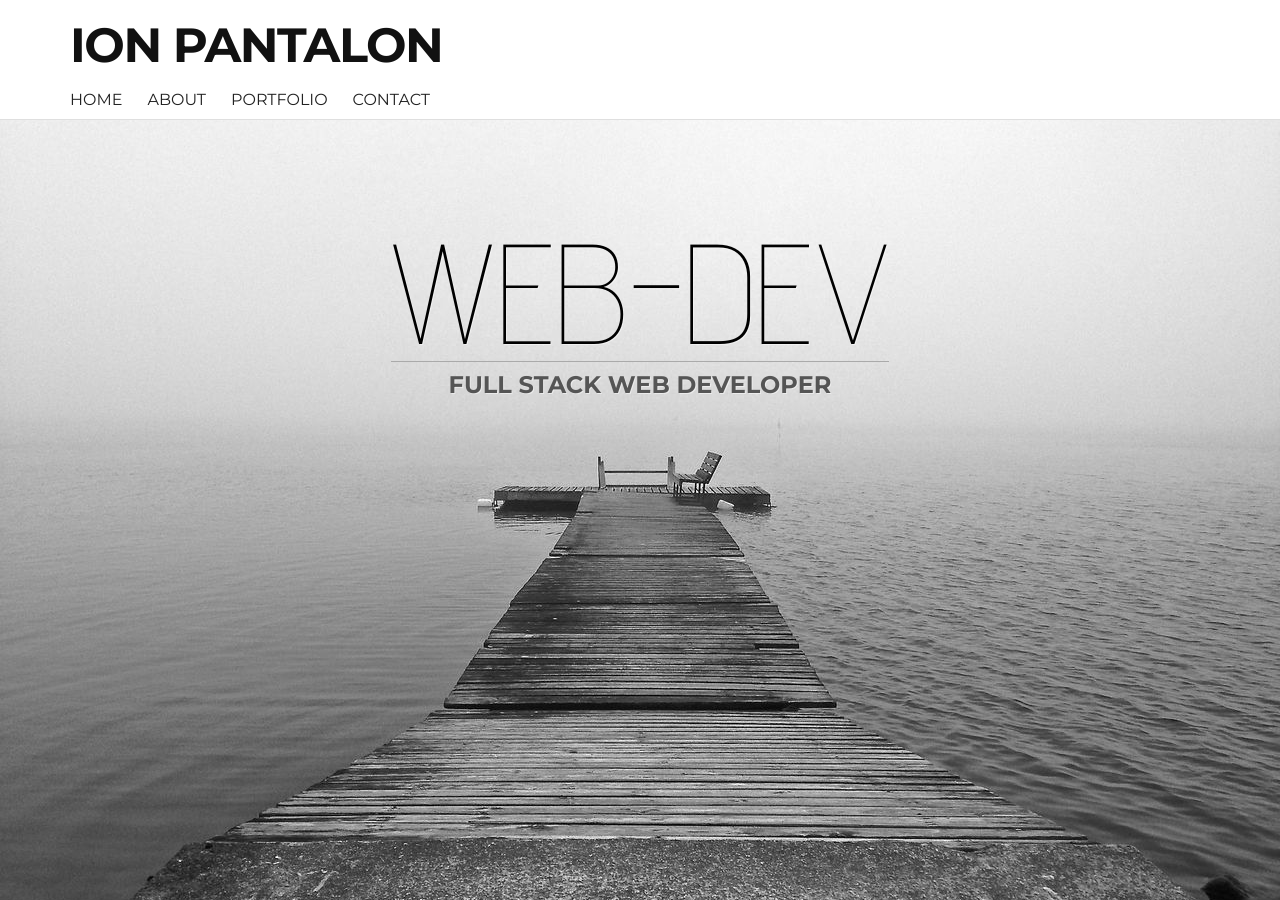
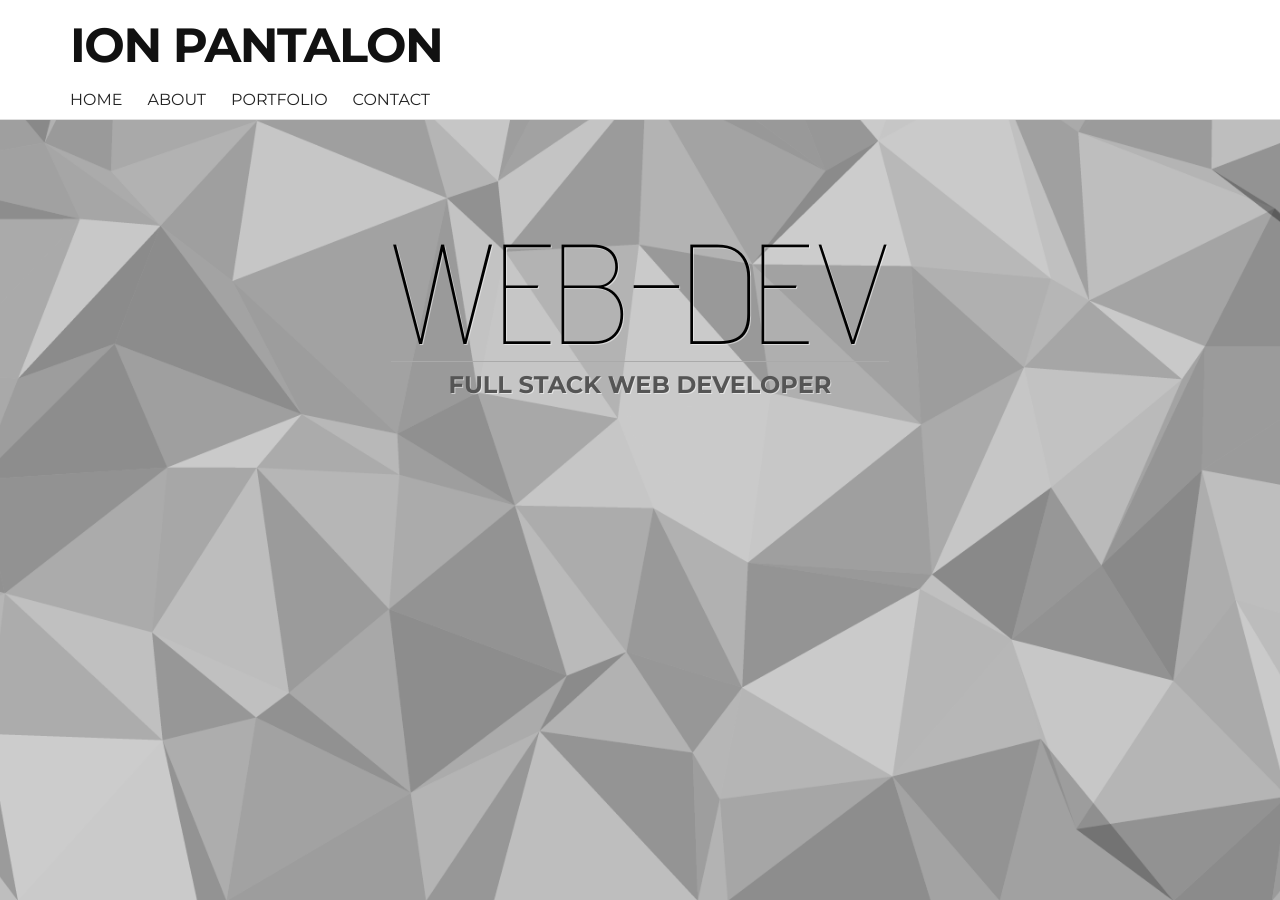
Before and after one commit to ionp-dev/dotfiles, a Jekyll site: the page built from index.html, in a window 1280 px wide and 900 px high. Built offline with Jekyll 4.4.1, drawn with Linux system fonts in a browser that asks for light colours; nearby versions of some CDN libraries; the list of posts is cut into pages by our own code.

Commit message:
Update _zipline.scss

```diff
--- a/_sass/_zipline.scss
+++ b/_sass/_zipline.scss
@@ -58,7 +58,8 @@ h1, h2, h3, h4, h5, h6 { font-family: 'Montserrat', serif; font-weight: 700; col
 
 /*--- HOME ---*/
 #home {
-  background: url('/assets/img/theme/fog_1005445_1920.jpg') no-repeat center center fixed;
+  /*background: url('/assets/img/theme/fog_1005445_1920.jpg') no-repeat center center fixed;*/
+  background: url('/assets/img/theme/low-poly-grey.png') no-repeat center center fixed;
   background-size: cover; text-shadow: 1px 1px 0 rgba(255,255,255,0.5); text-align: center;
 }
 #home h1 { font-family: 'Advent Pro', sans-serif; font-size: 96px; color: #000; display: inline-block; margin: 0; padding: 0; line-height: 90px; margin-top: 60px; }
```
